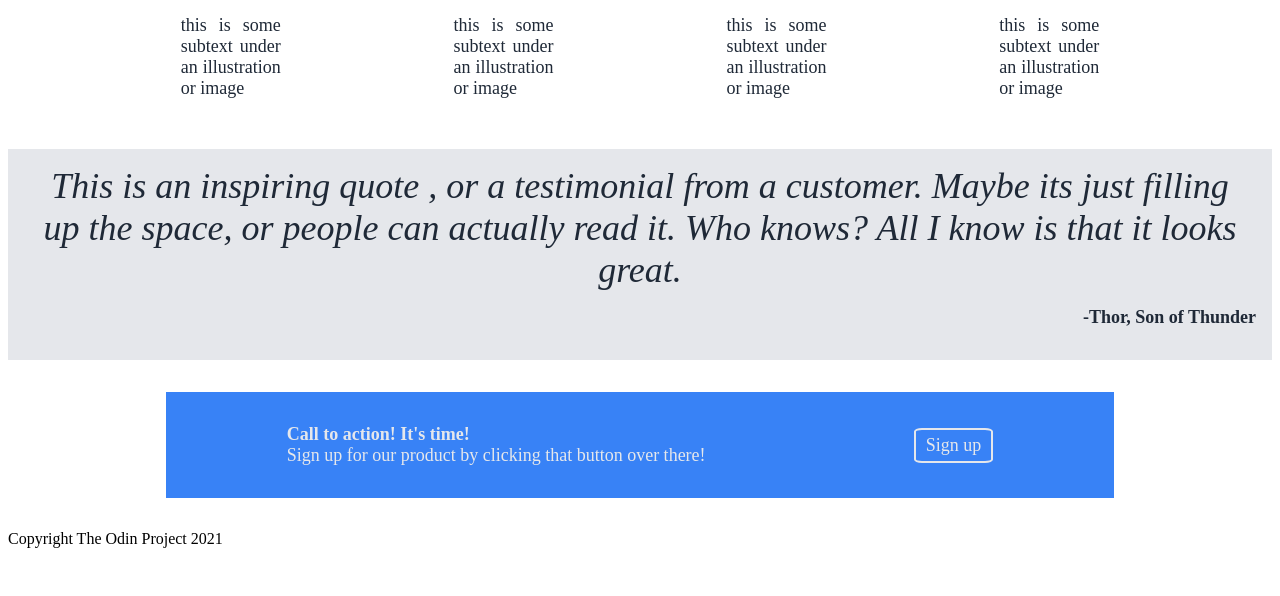
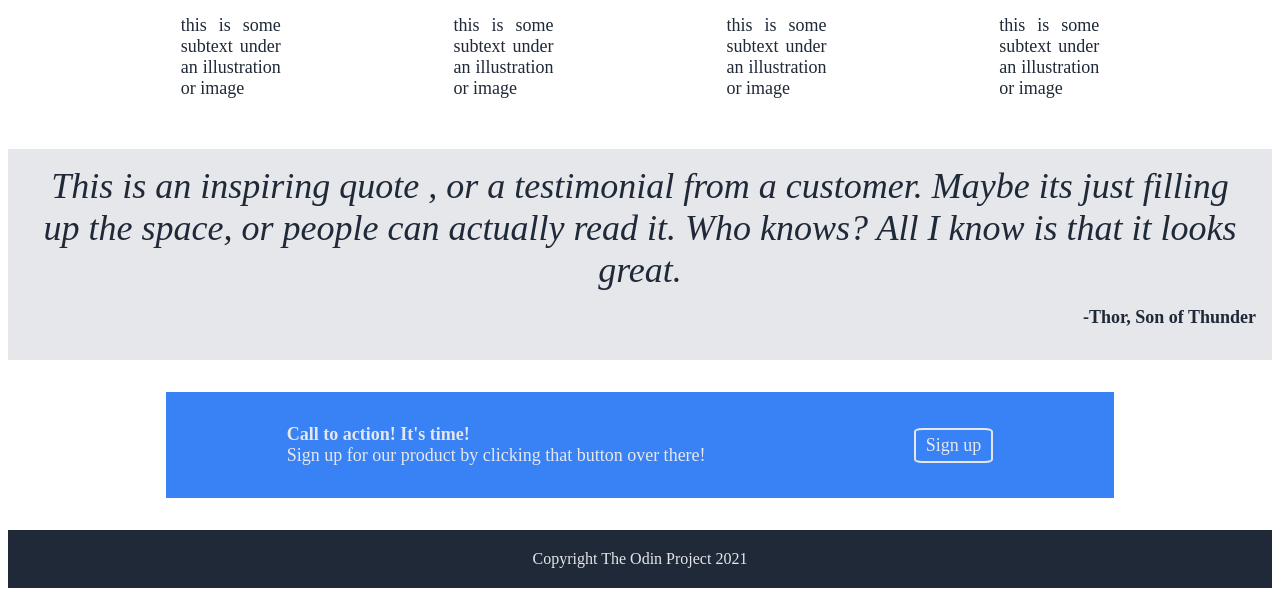
Before and after one commit to Michywiththelocdhair/landing-page, a plain HTML site: page index.html in a window 1280 px wide. Shown: the part 618-1214 px from the top of the page. Before the commit the page ends 1174 px from the top, so only its background shows below. Drawn offline with Linux system fonts and the light colour scheme.

Commit message:
Add css to the footer

```diff
--- a/index.html
+++ b/index.html
@@ -50,6 +50,6 @@
          </div>
          <div class="footer-button">Sign up</div>
         </div>
-        <div>Copyright The Odin Project 2021</div>
+        <div class="footer">Copyright The Odin Project 2021</div>
     </body>
 </html>
--- a/style.css
+++ b/style.css
@@ -138,3 +138,12 @@ li {
     padding: 5px 10px;
     margin-left: 30px;
 }
+
+.footer {
+    background-color: #1f2937;
+    color: #e5e7eb;
+    display: flex;
+    justify-content: center;
+    align-items: center;
+    padding: 20px;
+}
```
